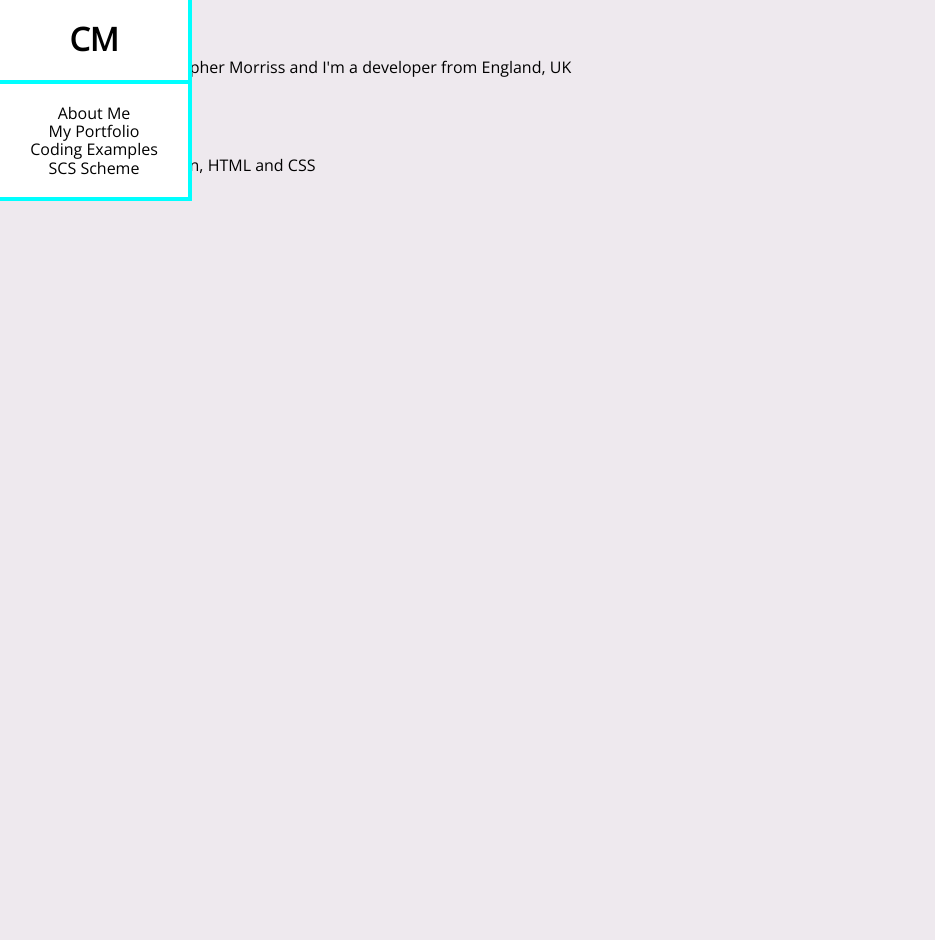
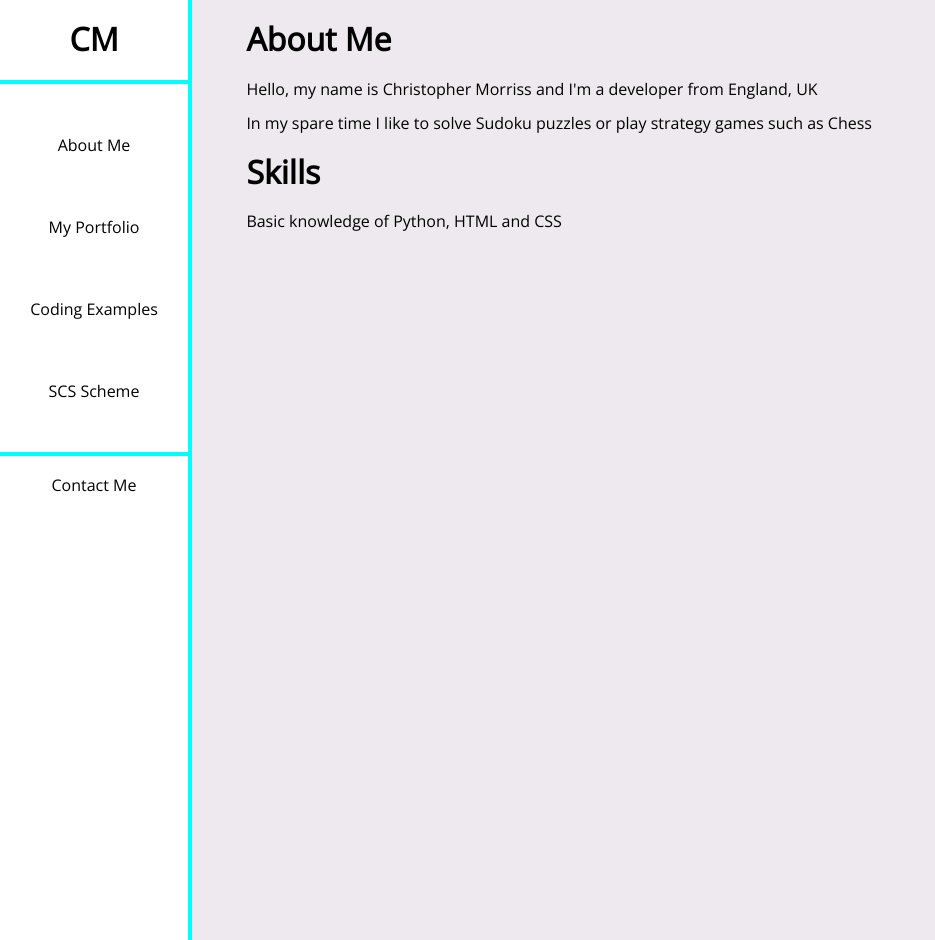
Before and after one commit to ChristopherMorriss/Portfolio-ChristopherMorriss, a PHP site: page /about-me.html in a window 1280 px wide. Shown: the whole page, without its empty margins (0-935 px from the left). Run offline with PHP 8.4, Linux system fonts and the light colour scheme.

Commit message:
Added more information to html pages
Also improved the layout of these pages

```diff
--- a/about-me.html
+++ b/about-me.html
@@ -13,12 +13,12 @@
             <a href="coding-examples.html">Coding Examples</a><br>
             <a href="scs-scheme.html">SCS Scheme</a>
 
-            <!-- <div id="contact">
-                <a href="#">Contact Me</a>
+            <div id="contact">
+                <a href="index.html">Contact Me</a>
             </div>
 
 
-            <div class="icons">
+            <!--<div class="icons">
                 <span class="icon-facebook"></span>
                 <span class="icon-instagram"></span>
                 <span class="icon-twitter"></span>
@@ -29,9 +29,37 @@
       <title>SCS Scheme</title>
    </head>
    <body>
-      <h1 class="intro">About Me</h1>
-      <p>Hello, my name is Christopher Morriss and I'm a developer from England, UK</p>
-      <h1>Skills</h1>
-      <p>Basic knowledge of Python, HTML and CSS</p>
+    <div class="sticky-menu">
+        <h1 id="sticky-1">
+            <a href="index.html" id="initials">CM</a>
+        </h1>
+        <nav id="sticky-2">
+            <a href="about-me.html">About Me</a>
+            <a href="#">My Portfolio</a>
+            <a href="coding-examples.html">Coding Examples</a>
+            <a href="scs-scheme.html">SCS Scheme</a>
+        </nav>
+
+        <div id="contact">
+            <a href="#contact-link">Contact Me</a>
+        </div>
+
+
+                <!-- <div class="icons">
+                    <span class="icon-facebook"></span>
+                    <span class="icon-instagram"></span>
+                    <span class="icon-twitter"></span>
+                    <span class="icon-linkedin2"></span>
+                </div> -->
+    </div>
+    <main>
+        <div class="intro space">
+            <h1>About Me</h1>
+            <p>Hello, my name is Christopher Morriss and I'm a developer from England, UK</p>
+            <P>In my spare time I like to solve Sudoku puzzles or play strategy games such as Chess</P>
+            <h1>Skills</h1>
+            <p>Basic knowledge of Python, HTML and CSS</p>
+        </div>
+    </main>
    </body>
 </html>
--- a/css/styles.css
+++ b/css/styles.css
@@ -10,6 +10,13 @@
   margin-top: 84px;
 }
 
+@media (min-width: 993px) {
+  /* line 7, ../../../OneDrive/Documents/GitHub/Portfolio-ChristopherMorriss/scss/utilities/_extends.scss */
+  .intro {
+    margin-top: 0px;
+  }
+}
+
 @media (min-width: 1200px) {
   /* line 7, ../../../OneDrive/Documents/GitHub/Portfolio-ChristopherMorriss/scss/utilities/_extends.scss */
   .intro {
@@ -17,8 +24,8 @@
   }
 }
 
-/* line 14, ../../../OneDrive/Documents/GitHub/Portfolio-ChristopherMorriss/scss/utilities/_extends.scss */
-.grid, form, .contact-info, .contact-msg {
+/* line 19, ../../../OneDrive/Documents/GitHub/Portfolio-ChristopherMorriss/scss/utilities/_extends.scss */
+.grid, .space, form, .contact-info, .contact-msg {
   margin-left: 5%;
   margin-right: 5%;
 }
@@ -180,6 +187,13 @@ header, body, #sticky-menu {
   background-color: #eee9ee;
 }
 
+@media (min-width: 993px) {
+  /* line 28, ../../../OneDrive/Documents/GitHub/Portfolio-ChristopherMorriss/scss/base/_base.scss */
+  main {
+    margin-left: 15%;
+  }
+}
+
 @media (min-width: 1200px) {
   /* line 28, ../../../OneDrive/Documents/GitHub/Portfolio-ChristopherMorriss/scss/base/_base.scss */
   main {
@@ -188,14 +202,14 @@ header, body, #sticky-menu {
 }
 
 @media (min-width: 993px) {
-  /* line 34, ../../../OneDrive/Documents/GitHub/Portfolio-ChristopherMorriss/scss/base/_base.scss */
+  /* line 37, ../../../OneDrive/Documents/GitHub/Portfolio-ChristopherMorriss/scss/base/_base.scss */
   br {
     display: none;
   }
 }
 
 @media (min-width: 1200px) {
-  /* line 34, ../../../OneDrive/Documents/GitHub/Portfolio-ChristopherMorriss/scss/base/_base.scss */
+  /* line 37, ../../../OneDrive/Documents/GitHub/Portfolio-ChristopherMorriss/scss/base/_base.scss */
   br {
     display: none;
   }
@@ -232,7 +246,7 @@ img {
 @media (min-width: 993px) {
   /* line 1, ../../../OneDrive/Documents/GitHub/Portfolio-ChristopherMorriss/scss/base/_image.scss */
   img {
-    max-width: 45vw;
+    max-width: 35vw;
     max-height: 400px;
   }
 }
@@ -307,7 +321,7 @@ img {
 @media (min-width: 993px) {
   /* line 42, ../../../OneDrive/Documents/GitHub/Portfolio-ChristopherMorriss/scss/layout/_grid.scss */
   .grid-object {
-    width: 45vw;
+    width: 35vw;
   }
 }
 
@@ -340,6 +354,21 @@ img {
   justify-content: space-between;
 }
 
+@media (min-width: 993px) {
+  /* line 1, ../../../OneDrive/Documents/GitHub/Portfolio-ChristopherMorriss/scss/layout/_header.scss */
+  .sticky-menu {
+    width: 15vw;
+    height: 100vh;
+    border-bottom: none;
+    border-right: 4px solid #00FFFF;
+    display: flex;
+    flex-direction: column;
+    flex-wrap: nowrap;
+    align-items: center;
+    justify-content: flex-start;
+  }
+}
+
 @media (min-width: 1200px) {
   /* line 1, ../../../OneDrive/Documents/GitHub/Portfolio-ChristopherMorriss/scss/layout/_header.scss */
   .sticky-menu {
@@ -354,12 +383,12 @@ img {
   }
 }
 
-/* line 30, ../../../OneDrive/Documents/GitHub/Portfolio-ChristopherMorriss/scss/layout/_header.scss */
+/* line 45, ../../../OneDrive/Documents/GitHub/Portfolio-ChristopherMorriss/scss/layout/_header.scss */
 #sticky-1 {
   width: 50%;
 }
 
-/* line 42, ../../../OneDrive/Documents/GitHub/Portfolio-ChristopherMorriss/scss/layout/_header.scss */
+/* line 57, ../../../OneDrive/Documents/GitHub/Portfolio-ChristopherMorriss/scss/layout/_header.scss */
 #sticky-2 {
   border-left: 4px solid #00FFFF;
   border-right: 4px solid #00FFFF;
@@ -367,13 +396,26 @@ img {
   flex-direction: column;
   flex-wrap: nowrap;
   align-items: center;
-  justify-content: space-between;
+  justify-content: space-around;
   width: 50%;
   height: 100%;
 }
 
+@media (min-width: 993px) {
+  /* line 57, ../../../OneDrive/Documents/GitHub/Portfolio-ChristopherMorriss/scss/layout/_header.scss */
+  #sticky-2 {
+    border-left: none;
+    border-right: none;
+    border-top: 4px solid #00FFFF;
+    width: 100%;
+    padding-top: 20px;
+    padding-bottom: 20px;
+    border-bottom: 4px solid #00FFFF;
+  }
+}
+
 @media (min-width: 1200px) {
-  /* line 42, ../../../OneDrive/Documents/GitHub/Portfolio-ChristopherMorriss/scss/layout/_header.scss */
+  /* line 57, ../../../OneDrive/Documents/GitHub/Portfolio-ChristopherMorriss/scss/layout/_header.scss */
   #sticky-2 {
     border-left: none;
     border-right: none;
--- a/scs-scheme.html
+++ b/scs-scheme.html
@@ -31,7 +31,9 @@
              </nav>
          </div>
       </header>
-      <h1 class="intro">Introduction to Scion Coalition Scheme</h1>
+         <main>
+            <div class="intro space">
+               <h1>Introduction to Scion Coalition Scheme</h1>
                <p>The Scion Coalition Scheme is an intensive, specially tailored training program run by Netmatters in order to give willing candidates
                   the opportunity to enter the industry as web developers. Under the supervision of senior web developers, scions generally aim to
                   complete training within six to nine months. The course is intensive and therefore the level of learning achieved is extensive
@@ -53,5 +55,7 @@
                Digital Marketing, Website & Software development & IT Support
                Broad spectrum of clients, working nationwide
                Operate to strict company values</p>
+            </div>
+         </main>
    </body>
 </html>
--- a/scss/base/_base.scss
+++ b/scss/base/_base.scss
@@ -26,6 +26,9 @@ header, body, #sticky-menu{
 }
 
 main{
+    @include media(large){
+        margin-left: 15%;
+    }
     @include media(x-large){
         margin-left: 15%;
     }
--- a/scss/base/_image.scss
+++ b/scss/base/_image.scss
@@ -10,7 +10,7 @@ img{
 
     @include media(large){
         //border-radius: 15px;
-        max-width: 45vw;
+        max-width: 35vw;
         max-height: 400px;
     }
     @include media(x-large){
--- a/scss/layout/_grid.scss
+++ b/scss/layout/_grid.scss
@@ -44,7 +44,7 @@
         border: 1px solid;
 
         @include media(large){
-            width:45vw;
+            width:35vw;
         }
 
         @include media(x-large){
--- a/scss/layout/_header.scss
+++ b/scss/layout/_header.scss
@@ -12,11 +12,26 @@
             $flex-align:center,
             $flex-justify:space-between
             );
+    @include media(large){
+        width:15vw;
+        height:100vh;
+        border-bottom: none;
+        border-right: 4px solid $aqua_blue;
+
+        @include flex(
+            $flex-display:flex,
+            $flex-direction:column,
+            $flex-wrap:nowrap,
+            $flex-align:center,
+            $flex-justify:flex-start,
+            );
+    }
     @include media(x-large){
         width:15vw;
         //height:100vh;
         border-bottom: none;
         border-right: 4px solid $aqua_blue;
+
         @include flex(
             $flex-display:flex,
             $flex-direction:column,
@@ -47,8 +62,17 @@
             $flex-direction:column,
             $flex-wrap:nowrap,
             $flex-align:center,
-            $flex-justify:space-between
+            $flex-justify:space-around,
             );
+    @include media(large){
+        border-left:none;
+        border-right:none;
+        border-top:4px solid $aqua_blue;
+        width:100%;
+        padding-top: 20px;
+        padding-bottom: 20px;
+        border-bottom:4px solid $aqua_blue;
+        }
     @include media(x-large){
         border-left:none;
         border-right:none;
--- a/scss/layout/_index.scss
+++ b/scss/layout/_index.scss
@@ -2,3 +2,4 @@
 @import 'grid';
 @import 'footer';
 @import 'header';
+@import 'main';
--- /dev/null
+++ b/scss/layout/_main.scss
@@ -0,0 +1,3 @@
+.space{
+    @extend %margin-percent;
+}
--- a/scss/utilities/_extends.scss
+++ b/scss/utilities/_extends.scss
@@ -6,8 +6,13 @@
 
 %margin-menu{
      margin-top: 84px;
+     @include media(large){
+        margin-top:0px;
+
+    }
      @include media(x-large){
         margin-top:0px;
+
     }
 }
 
```
Also changed, not shown: coding-examples.html (+6 -4 lines), 1 other file. Lines whose indentation alone changed are shown as unchanged.
